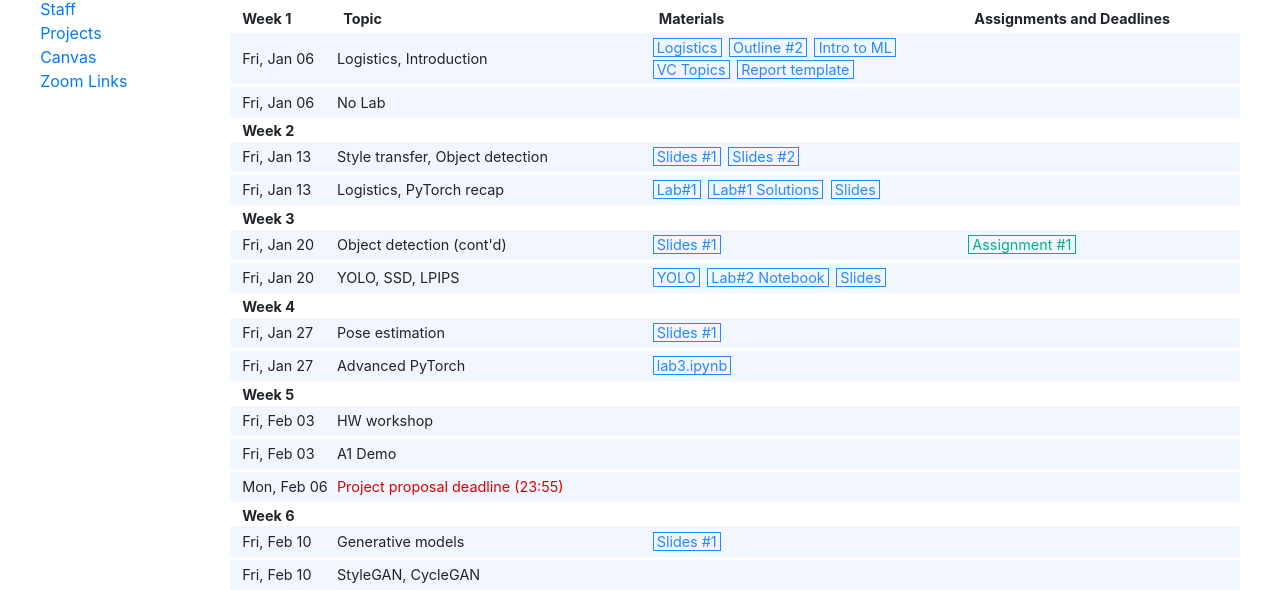
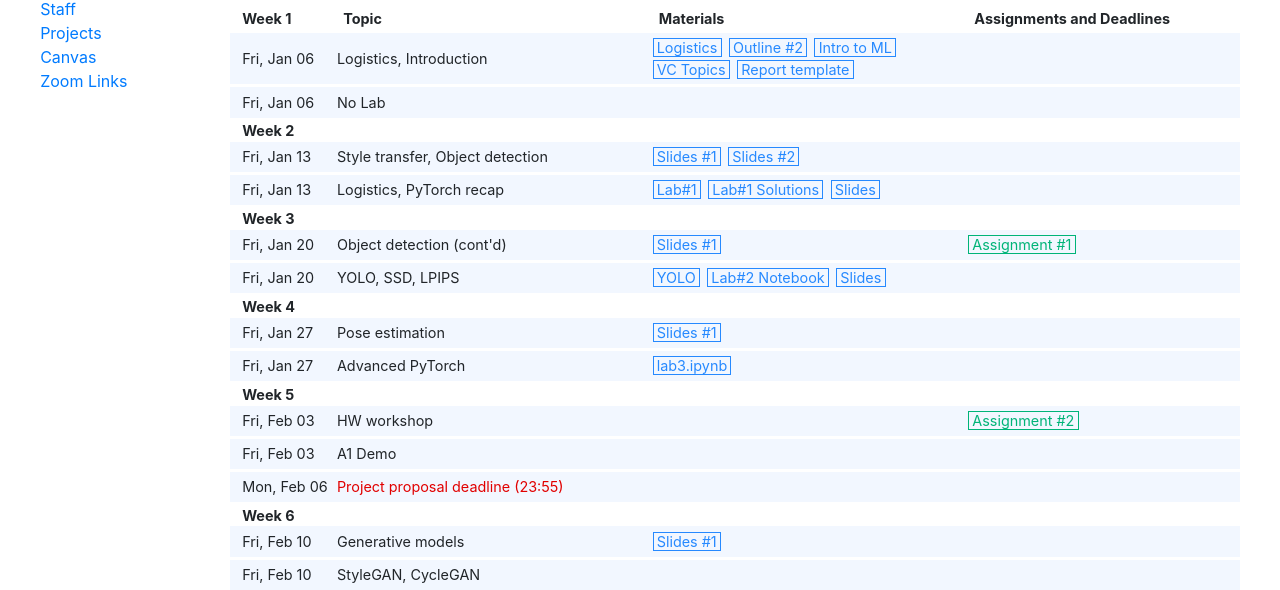
Before and after one commit to arash-mham/visual-computing-II, a plain HTML site: page index.html in a window 1280 px wide. Shown: the part 177-767 px from the top of the page. Drawn offline with Linux system fonts and the light colour scheme.

Commit message:
Add assignment #2

```diff
--- a/index.html
+++ b/index.html
@@ -202,6 +202,8 @@
 
                             </div>
                             <div class="assignments">
+                                <a href="https://github.com/arash-mham/visual-computing-II/raw/main/assignments/A2.zip"
+                                    class="rect green styled-url">Assignment #2</a>
                             </div>
                         </div>
                         <div class="day lecture-day lab_day">
```
